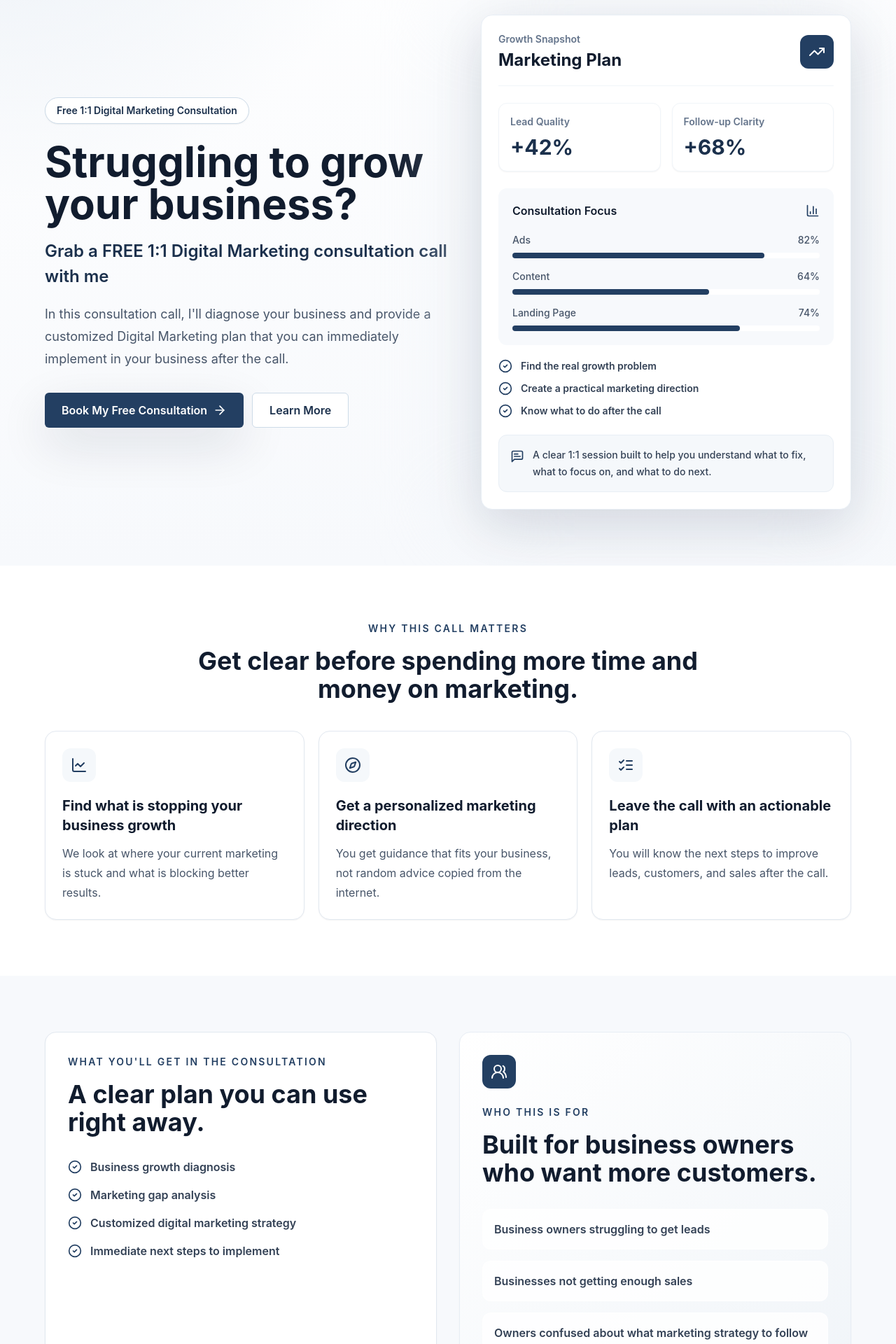
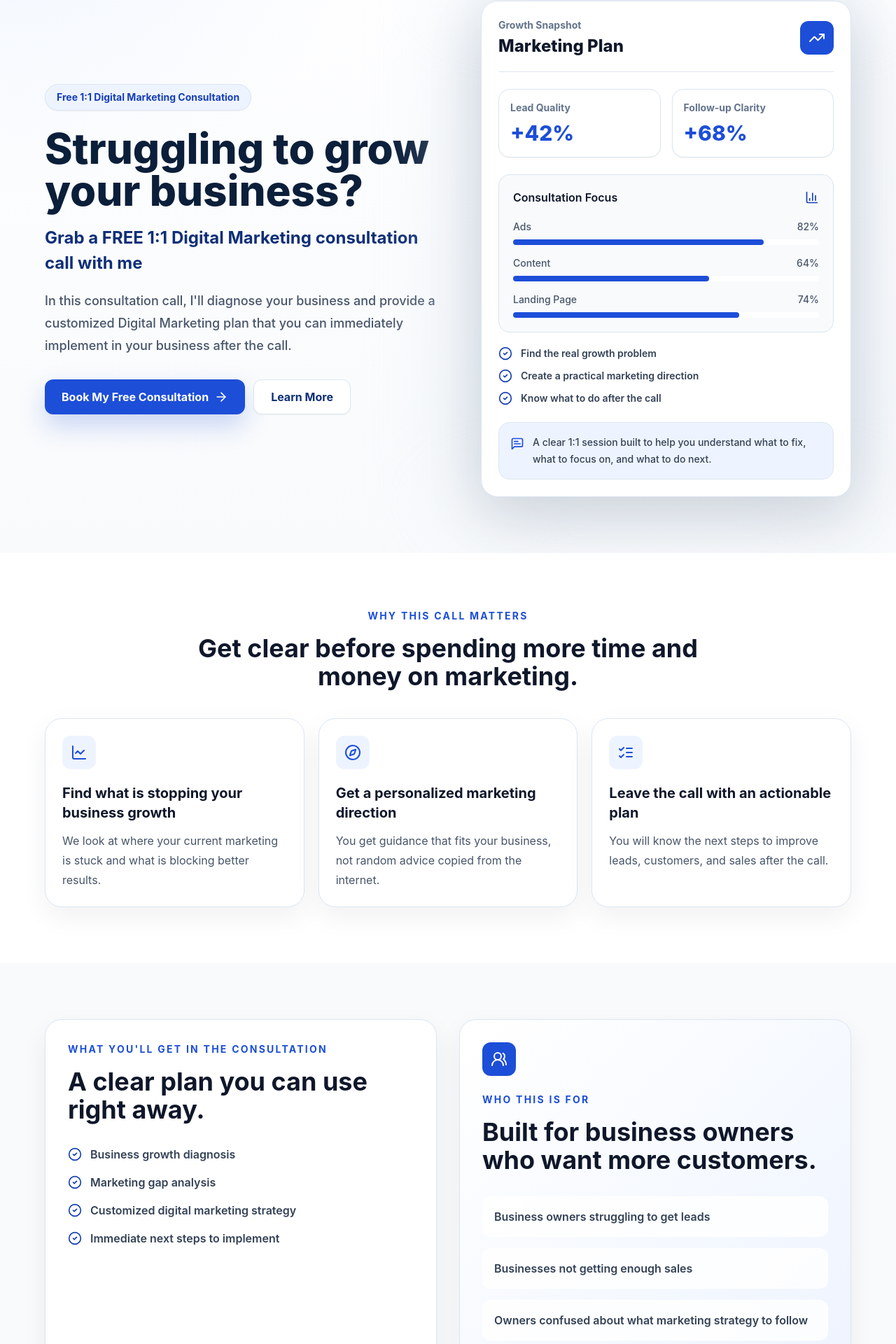
Before and after one commit to batch18th/batch-18-lp, a Next.js app: page / in a window 1280 px wide. Shown: the part 279-2199 px from the top of the page at 70% size. Built offline with nearby package versions, Linux system fonts and the light colour scheme.

Commit message:
Polish premium landing page visuals

```diff
--- a/components/Benefits.tsx
+++ b/components/Benefits.tsx
@@ -23,7 +23,7 @@ export default function Benefits() {
     <section className="bg-white px-5 py-20 sm:px-6 lg:px-8">
       <div className="mx-auto max-w-6xl">
         <div className="mx-auto max-w-3xl text-center">
-          <p className="text-sm font-semibold uppercase tracking-[0.16em] text-brand-700">
+          <p className="text-sm font-bold uppercase tracking-[0.16em] text-brand-600">
             Why This Call Matters
           </p>
           <h2 className="mt-4 text-3xl font-bold tracking-normal text-ink sm:text-4xl">
@@ -38,9 +38,9 @@ export default function Benefits() {
             return (
               <article
                 key={benefit.title}
-                className="rounded-2xl border border-slate-200 bg-white p-6 shadow-sm transition hover:-translate-y-1 hover:shadow-soft"
-              >
-                <div className="flex h-12 w-12 items-center justify-center rounded-xl bg-brand-50 text-brand-700">
+              className="rounded-3xl border border-brand-100 bg-white p-6 shadow-[0_14px_38px_rgba(15,23,42,0.06)] transition hover:-translate-y-1 hover:shadow-soft"
+            >
+                <div className="flex h-12 w-12 items-center justify-center rounded-xl bg-brand-50 text-brand-600">
                   <Icon className="h-6 w-6" aria-hidden="true" />
                 </div>
                 <h3 className="mt-5 text-xl font-bold leading-7 text-ink">
--- a/components/Hero.tsx
+++ b/components/Hero.tsx
@@ -3,8 +3,8 @@ import { ArrowRight, BarChart3, CheckCircle2, MessageSquareText, TrendingUp } fr
 
 export default function Hero() {
   return (
-    <section className="relative overflow-hidden bg-[radial-gradient(circle_at_top_left,#e8eef5,transparent_34%),linear-gradient(180deg,#ffffff_0%,#f7f9fc_100%)] px-5 pb-20 pt-6 sm:px-6 lg:px-8">
-      <div className="absolute inset-x-0 top-0 h-1 bg-brand-700" />
+    <section className="relative overflow-hidden bg-[radial-gradient(circle_at_top_left,#EEF4FF,transparent_34%),linear-gradient(180deg,#ffffff_0%,#F8FAFC_100%)] px-5 pb-20 pt-6 sm:px-6 lg:px-8">
+      <div className="absolute inset-x-0 top-0 h-1 bg-brand-600" />
 
       <header className="mx-auto flex max-w-6xl justify-center py-4">
         <Image
@@ -13,25 +13,25 @@ export default function Hero() {
           width={360}
           height={160}
           priority
-          className="h-auto w-48 sm:w-60"
+          className="h-auto w-44 sm:w-56"
         />
       </header>
 
-      <div className="mx-auto grid max-w-6xl items-center gap-12 pt-10 lg:grid-cols-[1fr_0.92fr] lg:pt-16">
+      <div className="mx-auto grid max-w-6xl items-center gap-12 pt-8 lg:grid-cols-[1fr_0.92fr] lg:pt-14">
         <div>
-          <p className="inline-flex items-center rounded-full border border-brand-200 bg-white px-4 py-2 text-sm font-semibold text-brand-800 shadow-sm">
+          <p className="inline-flex items-center rounded-full border border-brand-100 bg-brand-50 px-4 py-2 text-sm font-bold text-brand-700 shadow-sm">
             Free 1:1 Digital Marketing Consultation
           </p>
 
-          <h1 className="mt-6 max-w-3xl text-4xl font-bold tracking-normal text-ink sm:text-5xl lg:text-6xl">
+          <h1 className="mt-6 max-w-3xl text-4xl font-extrabold tracking-normal text-brand-900 sm:text-5xl lg:text-6xl">
             Struggling to grow your business?
           </h1>
 
-          <p className="mt-5 max-w-2xl text-2xl font-semibold leading-9 text-brand-800">
+          <p className="mt-5 max-w-2xl text-2xl font-bold leading-9 text-brand-800">
             Grab a FREE 1:1 Digital Marketing consultation call with me
           </p>
 
-          <p className="mt-5 max-w-2xl text-lg leading-8 text-slate-600">
+          <p className="mt-5 max-w-2xl text-lg font-medium leading-8 text-slate-600">
             In this consultation call, I&apos;ll diagnose your business and provide
             a customized Digital Marketing plan that you can immediately
             implement in your business after the call.
@@ -40,14 +40,14 @@ export default function Hero() {
           <div className="mt-8 flex flex-col gap-3 sm:flex-row">
             <a
               href="#book-call"
-              className="inline-flex min-h-12 items-center justify-center rounded-md bg-brand-700 px-6 py-3 text-base font-semibold text-white shadow-soft transition hover:-translate-y-0.5 hover:bg-brand-800 focus:outline-none focus:ring-4 focus:ring-brand-200"
+              className="inline-flex min-h-12 items-center justify-center rounded-xl bg-brand-600 px-6 py-3 text-base font-bold text-white shadow-[0_16px_36px_rgba(29,78,216,0.22)] transition hover:-translate-y-0.5 hover:bg-brand-700 focus:outline-none focus:ring-4 focus:ring-brand-200"
             >
               Book My Free Consultation
               <ArrowRight className="ml-2 h-5 w-5" aria-hidden="true" />
             </a>
             <a
               href="#"
-              className="inline-flex min-h-12 items-center justify-center rounded-md border border-brand-200 bg-white px-6 py-3 text-base font-semibold text-brand-800 transition hover:border-brand-400 hover:bg-brand-50 focus:outline-none focus:ring-4 focus:ring-brand-100"
+              className="inline-flex min-h-12 items-center justify-center rounded-xl border border-brand-100 bg-white px-6 py-3 text-base font-bold text-brand-800 shadow-sm transition hover:border-brand-400 hover:bg-brand-50 focus:outline-none focus:ring-4 focus:ring-brand-100"
             >
               Learn More
             </a>
@@ -55,18 +55,18 @@ export default function Hero() {
         </div>
 
         <div className="relative">
-          <div className="absolute -inset-4 rounded-[2rem] bg-brand-100/70 blur-3xl" />
-          <div className="relative rounded-2xl border border-brand-100 bg-white p-5 shadow-soft sm:p-6">
-            <div className="flex items-center justify-between border-b border-slate-100 pb-5">
+          <div className="absolute -inset-4 rounded-[2rem] bg-brand-100/80 blur-3xl" />
+          <div className="relative rounded-3xl border border-brand-100 bg-white p-5 shadow-[0_26px_80px_rgba(15,23,42,0.13)] sm:p-6">
+            <div className="flex items-center justify-between border-b border-brand-100 pb-5">
               <div>
-                <p className="text-sm font-semibold text-slate-500">
+                <p className="text-sm font-bold text-slate-500">
                   Growth Snapshot
                 </p>
-                <p className="mt-1 text-2xl font-bold text-ink">
+                <p className="mt-1 text-2xl font-extrabold text-ink">
                   Marketing Plan
                 </p>
               </div>
-              <div className="flex h-12 w-12 items-center justify-center rounded-xl bg-brand-700 text-white">
+              <div className="flex h-12 w-12 items-center justify-center rounded-xl bg-brand-600 text-white">
                 <TrendingUp className="h-6 w-6" aria-hidden="true" />
               </div>
             </div>
@@ -76,7 +76,7 @@ export default function Hero() {
               <Metric label="Follow-up Clarity" value="+68%" />
             </div>
 
-            <div className="mt-6 rounded-xl bg-[#f7f9fc] p-5">
+            <div className="mt-6 rounded-2xl border border-brand-100 bg-slate-50 p-5">
               <div className="flex items-center justify-between">
                 <p className="font-semibold text-ink">Consultation Focus</p>
                 <BarChart3 className="h-5 w-5 text-brand-700" aria-hidden="true" />
@@ -94,7 +94,7 @@ export default function Hero() {
                     </div>
                     <div className="mt-2 h-2 rounded-full bg-white">
                       <div
-                        className="h-2 rounded-full bg-brand-700"
+                        className="h-2 rounded-full bg-brand-600"
                         style={{ width }}
                       />
                     </div>
@@ -116,8 +116,8 @@ export default function Hero() {
               ))}
             </div>
 
-            <div className="mt-6 flex items-start gap-3 rounded-xl border border-brand-100 bg-brand-50 p-4">
-              <MessageSquareText className="mt-1 h-5 w-5 shrink-0 text-brand-700" aria-hidden="true" />
+            <div className="mt-6 flex items-start gap-3 rounded-2xl border border-brand-100 bg-brand-50 p-4">
+              <MessageSquareText className="mt-1 h-5 w-5 shrink-0 text-brand-600" aria-hidden="true" />
               <p className="text-sm font-medium leading-6 text-slate-700">
                 A clear 1:1 session built to help you understand what to fix,
                 what to focus on, and what to do next.
@@ -132,9 +132,9 @@ export default function Hero() {
 
 function Metric({ label, value }: { label: string; value: string }) {
   return (
-    <div className="rounded-xl border border-slate-100 bg-white p-4 shadow-sm">
-      <p className="text-sm font-semibold text-slate-500">{label}</p>
-      <p className="mt-2 text-3xl font-bold text-brand-800">{value}</p>
+    <div className="rounded-2xl border border-brand-100 bg-white p-4 shadow-sm">
+      <p className="text-sm font-bold text-slate-500">{label}</p>
+      <p className="mt-2 text-3xl font-extrabold text-brand-600">{value}</p>
     </div>
   );
 }
--- a/components/Problem.tsx
+++ b/components/Problem.tsx
@@ -15,10 +15,10 @@ const audience = [
 
 export default function Problem() {
   return (
-    <section className="bg-[#f7f9fc] px-5 py-20 sm:px-6 lg:px-8">
+    <section className="bg-slate-50 px-5 py-20 sm:px-6 lg:px-8">
       <div className="mx-auto grid max-w-6xl gap-8 lg:grid-cols-2">
-        <article className="rounded-2xl border border-slate-200 bg-white p-6 shadow-sm sm:p-8">
-          <p className="text-sm font-semibold uppercase tracking-[0.16em] text-brand-700">
+        <article className="rounded-3xl border border-brand-100 bg-white p-6 shadow-[0_14px_38px_rgba(15,23,42,0.06)] sm:p-8">
+          <p className="text-sm font-bold uppercase tracking-[0.16em] text-brand-600">
             What You&apos;ll Get in the Consultation
           </p>
           <h2 className="mt-4 text-3xl font-bold tracking-normal text-ink sm:text-4xl">
@@ -37,11 +37,11 @@ export default function Problem() {
           </div>
         </article>
 
-        <article className="rounded-2xl border border-brand-100 bg-[linear-gradient(135deg,#ffffff_0%,#f1f5f9_100%)] p-6 shadow-sm sm:p-8">
-          <div className="flex h-12 w-12 items-center justify-center rounded-xl bg-brand-700 text-white">
+        <article className="rounded-3xl border border-brand-100 bg-[linear-gradient(135deg,#ffffff_0%,#EEF4FF_100%)] p-6 shadow-[0_14px_38px_rgba(15,23,42,0.06)] sm:p-8">
+          <div className="flex h-12 w-12 items-center justify-center rounded-xl bg-brand-600 text-white">
             <UsersRound className="h-6 w-6" aria-hidden="true" />
           </div>
-          <p className="mt-6 text-sm font-semibold uppercase tracking-[0.16em] text-brand-700">
+          <p className="mt-6 text-sm font-bold uppercase tracking-[0.16em] text-brand-600">
             Who This Is For
           </p>
           <h2 className="mt-4 text-3xl font-bold tracking-normal text-ink sm:text-4xl">
--- a/components/Urgency.tsx
+++ b/components/Urgency.tsx
@@ -3,7 +3,7 @@ import { ArrowRight } from "lucide-react";
 export default function Urgency() {
   return (
     <section className="bg-white px-5 py-20 sm:px-6 lg:px-8">
-      <div className="mx-auto max-w-5xl rounded-3xl bg-[linear-gradient(135deg,#132338_0%,#233f62_58%,#2b547f_100%)] px-6 py-12 text-center text-white shadow-soft sm:px-10 lg:py-16">
+      <div className="mx-auto max-w-5xl rounded-3xl bg-[linear-gradient(135deg,#0B1F3A_0%,#0F2F78_56%,#1D4ED8_100%)] px-6 py-12 text-center text-white shadow-soft sm:px-10 lg:py-16">
         <p className="text-sm font-semibold uppercase tracking-[0.16em] text-brand-100">
           Free strategy call
         </p>
@@ -16,7 +16,7 @@ export default function Urgency() {
         </p>
         <a
           href="#book-call"
-          className="mt-8 inline-flex min-h-12 items-center justify-center rounded-md bg-white px-6 py-3 text-base font-semibold text-brand-800 transition hover:-translate-y-0.5 hover:bg-brand-50 focus:outline-none focus:ring-4 focus:ring-white/30"
+          className="mt-8 inline-flex min-h-12 items-center justify-center rounded-xl bg-white px-6 py-3 text-base font-bold text-brand-800 transition hover:-translate-y-0.5 hover:bg-brand-50 focus:outline-none focus:ring-4 focus:ring-white/30"
         >
           Book My Free Consultation
           <ArrowRight className="ml-2 h-5 w-5" aria-hidden="true" />
--- a/tailwind.config.ts
+++ b/tailwind.config.ts
@@ -9,21 +9,21 @@ const config: Config = {
     extend: {
       colors: {
         brand: {
-          50: "#f5f8fb",
-          100: "#e8eef5",
-          200: "#cddbe8",
-          300: "#9fb8d2",
-          400: "#6f94b9",
-          500: "#416f9e",
-          600: "#2b547f",
-          700: "#233f62",
-          800: "#1b304c",
-          900: "#132338"
+          50: "#EEF4FF",
+          100: "#DCE6F2",
+          200: "#BFDBFE",
+          300: "#93C5FD",
+          400: "#60A5FA",
+          500: "#3B82F6",
+          600: "#1D4ED8",
+          700: "#163FB5",
+          800: "#0F2F78",
+          900: "#0B1F3A"
         },
-        ink: "#111c2e"
+        ink: "#0F172A"
       },
       boxShadow: {
-        soft: "0 24px 70px rgba(17, 28, 46, 0.12)"
+        soft: "0 24px 70px rgba(15, 23, 42, 0.12)"
       }
     }
   },
```
Also changed, not shown: app/thanks/page.tsx (+7 -7 lines), components/CTAForm.tsx (+7 -7 lines).
